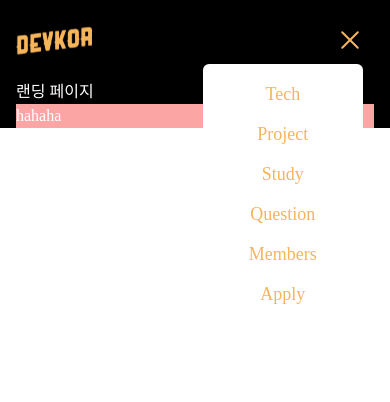
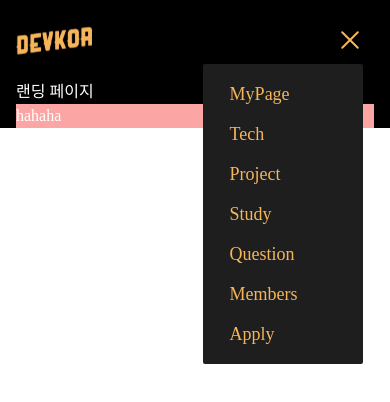
Before and after one commit to DevKor-Team/DEVKOR-front, a Next.js app: page / in a window 390 px wide. Both pictures are taken after a click on the button 350 px from the left and 40 px from the top of the page. Shown: the top 402 px of the page. Built offline with nearby package versions, Linux system fonts and the light colour scheme.

Commit message:
feat: 모바일 헤더 드롭다운 완성

```diff
--- a/components/HeaderItem.tsx
+++ b/components/HeaderItem.tsx
@@ -43,11 +43,11 @@ export const WebMenuBar = () => {
 export const MobileHeaderDropdown = ({ isOpen }: { isOpen: boolean }) => {
   return (
     <nav
-      className={`w-40 p-4 rounded-md bg-white ${
+      className={`w-40 py-4 pl-1.5 pr-2.5 rounded-sm bg-[#1e1e1e] ${
         isOpen ? "flex" : "hidden"
-      } lg:hidden absolute right-[1.7rem] md:right-[10rem] top-[4rem] flex-col space-y-3 justify-center items-center`}
+      } z-10 lg:hidden absolute right-[1.7rem] md:right-[9.375rem] top-[4rem] flex-col space-y-3 justify-center items-start`}
     >
-      {MenuList.map((menu) => (
+      {["MyPage"].concat(MenuList).map((menu) => (
         <SingleMenu title={menu} />
       ))}
     </nav>
```
